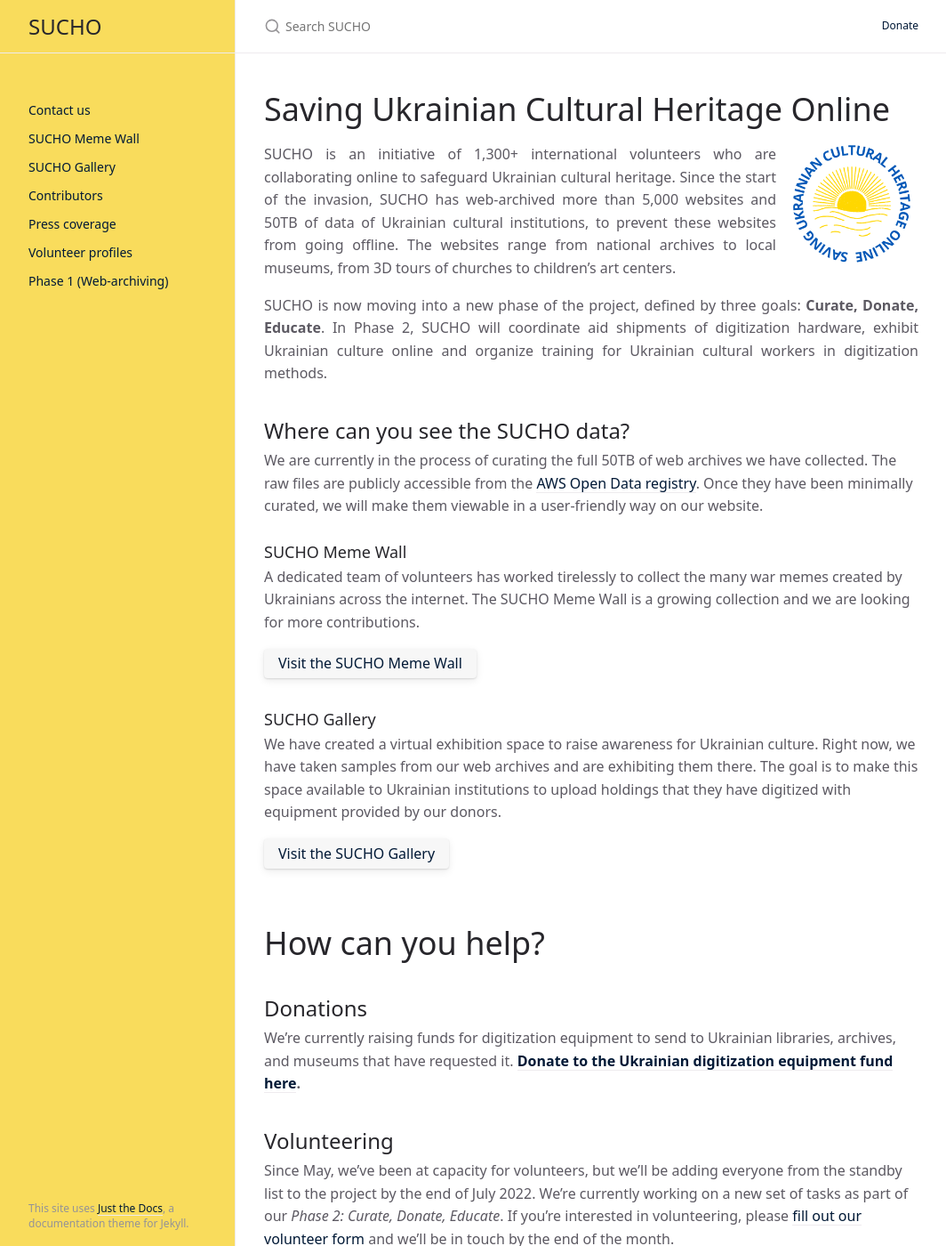
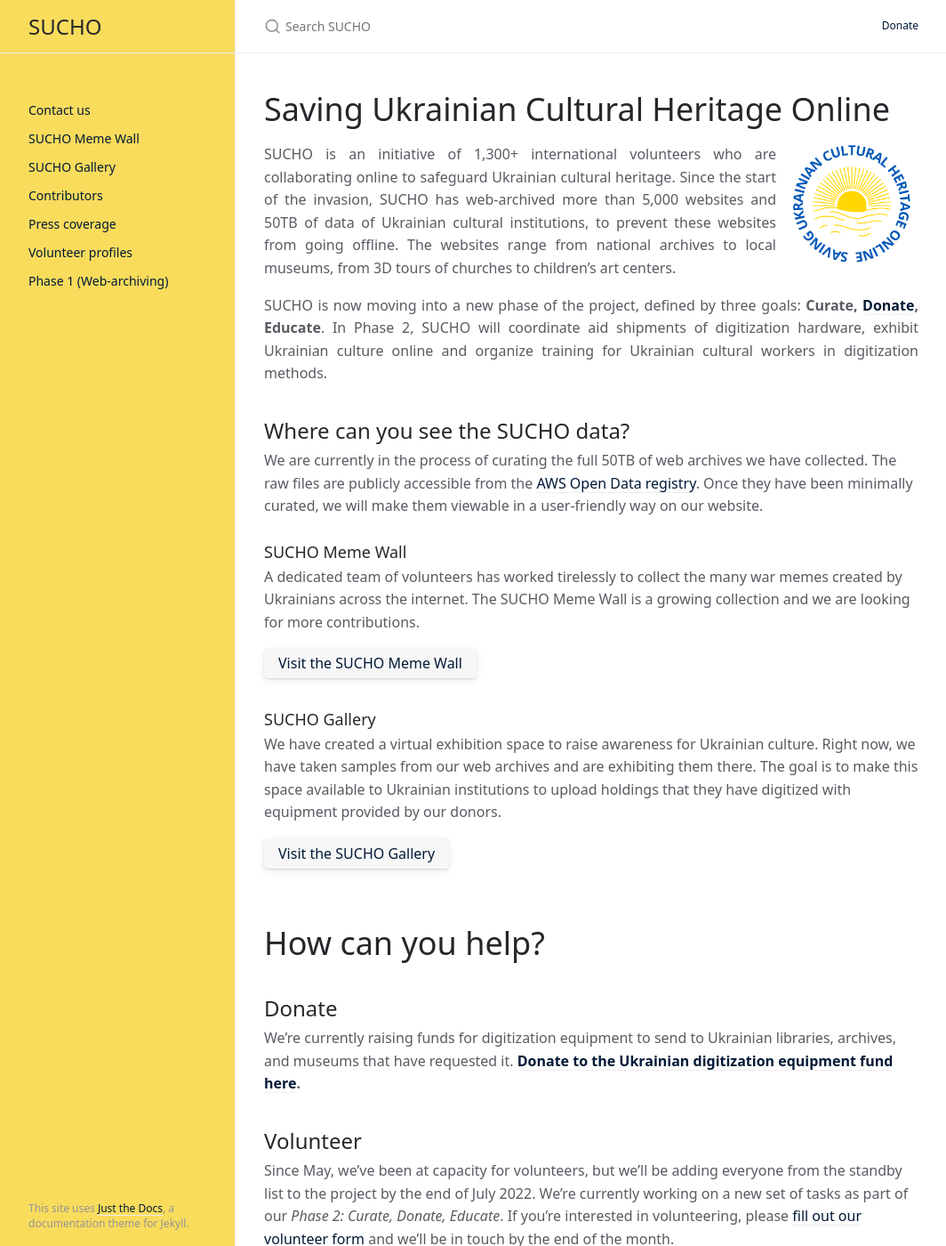
Before and after one commit to sucho-archiving/sucho-archiving.github.io, a Jekyll site: the page built from index.md, in a window 1280 px wide and 1400 px high. Shown: the whole window at 89% size, without its empty margins (107-1171 px from the left). Built offline with Jekyll 4.4.1, drawn with Linux system fonts in a browser that asks for light colours.

Commit message:
Cosmetic homepage changes

```diff
--- a/index.md
+++ b/index.md
@@ -14,7 +14,7 @@
 SUCHO is an initiative of 1,300+ international volunteers who are collaborating online to safeguard Ukrainian cultural heritage. Since the start of the invasion, SUCHO has web-archived more than 5,000 websites and 50TB of data of Ukrainian cultural institutions, to prevent these websites from going offline. The websites range from national archives to local museums, from 3D tours of churches to children’s art centers.
 {: .text-justify }
 
-SUCHO is now moving into a new phase of the project, defined by three goals: **Curate, Donate, Educate**. In Phase 2, SUCHO will coordinate aid shipments of digitization hardware, exhibit Ukrainian culture online and organize training for Ukrainian cultural workers in digitization methods.
+SUCHO is now moving into a new phase of the project, defined by three goals: **Curate, [Donate](#donate), Educate**. In Phase 2, SUCHO will coordinate aid shipments of digitization hardware, exhibit Ukrainian culture online and organize training for Ukrainian cultural workers in digitization methods.
 {: .text-justify }
 
 ## Where can you see the SUCHO data?
@@ -35,10 +35,10 @@
 
 # How can you help?
 
-## Donations
+## Donate
 We're currently raising funds for digitization equipment to send to Ukrainian libraries, archives, and museums that have requested it. **[Donate to the Ukrainian digitization equipment fund here](https://opencollective.com/sucho/projects/equipment).**
 
-## Volunteering
+## Volunteer
 Since May, we've been at capacity for volunteers, but we'll be adding everyone from the standby list to the project by the end of July 2022. We're currently working on a new set of tasks as part of our *Phase 2: Curate, Donate, Educate*. If you're interested in volunteering, please [fill out our volunteer form](https://docs.google.com/forms/d/e/1FAIpQLSc6KbhtEOI8zKsQmKT_waE1XlYEF1E6t-HzJ7Gc1EBfMvMg_A/viewform) and we'll be in touch by the end of the month.
 
 We'll need help looking for memes (in many languages) for our [meme wall collection](http://memes.sucho.org/), selecting objects for the [gallery](https://gallery.sucho.org/), and doing quality control and curating our web archives.
```
